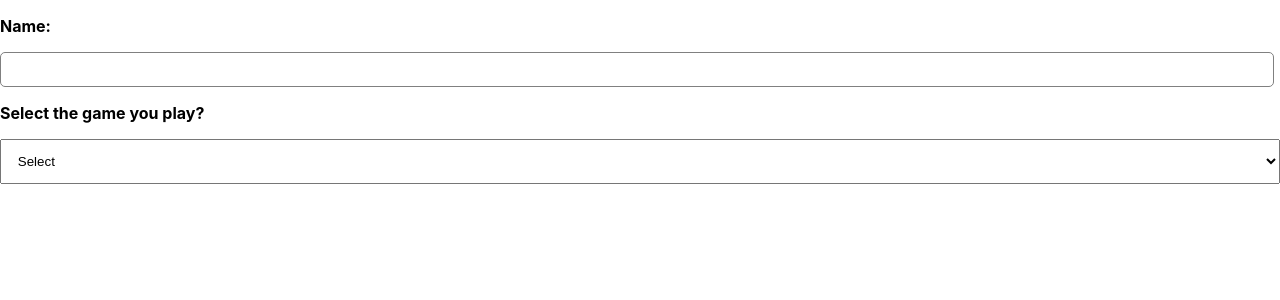
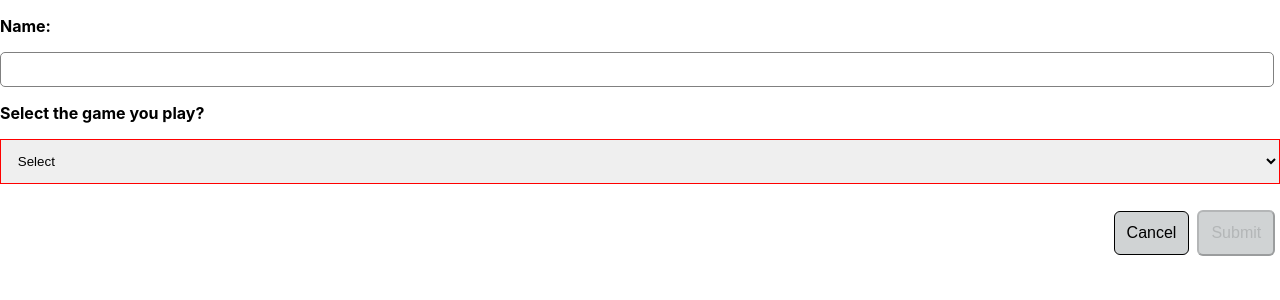
Before and after one commit to Rishabh-success/javascript-client, a React (Create React App) app: page / in a window 1280 px wide. Shown: the top 300 px of the page. Built offline with nearby package versions, Linux system fonts and the light colour scheme.

Commit message:
feat:React - Form Validation

```diff
--- a/package.json
+++ b/package.json
@@ -13,7 +13,8 @@
     "styled-components": "^5.2.1",
     "tslint": "^6.1.3",
     "typescript-tslint-plugin": "^1.0.1",
-    "web-vitals": "^0.2.4"
+    "web-vitals": "^0.2.4",
+    "yup": "^0.32.8"
   },
   "scripts": {
     "start": "react-scripts start",
--- a/src/App.jsx
+++ b/src/App.jsx
@@ -1,8 +1,8 @@
 import React from 'react';
 import { InputDemo } from './pages/InputDemo';
 
-const App = () => (
-  <InputDemo />
-);
-
+function App() {
+  return (<InputDemo />
+  );
+}
 export default App;
--- /dev/null
+++ b/src/components/Button/Button.jsx
@@ -0,0 +1,39 @@
+import React from 'react';
+
+import PropTypes from 'prop-types';
+
+import Button from './style';
+
+function ButtonField(props) {
+  const {
+    color, disabled, style, value, onClick,
+  } = props;
+  return (
+    <>
+      <Button
+        type={value}
+        color={color}
+        disabled={disabled}
+        onClick={onClick}
+        style={style}
+      >
+        {value}
+      </Button>
+    </>
+  );
+}
+ButtonField.defaultProps = {
+  color: '',
+  disabled: false,
+  style: {},
+  onClick: () => {},
+};
+ButtonField.propTypes = {
+  color: PropTypes.string,
+  disabled: PropTypes.bool,
+  style: PropTypes.objectOf(PropTypes.string),
+  value: PropTypes.string.isRequired,
+  onClick: PropTypes.func,
+};
+
+export default ButtonField;
--- /dev/null
+++ b/src/components/Button/index.js
@@ -0,0 +1 @@
+export { default as ButtonField } from './Button';
--- /dev/null
+++ b/src/components/Button/style.js
@@ -0,0 +1,32 @@
+import styled, { css } from 'styled-components';
+
+const Button = styled.button`
+${(props) => props.type === 'Cancel'
+        && css`
+background: #D0D3D4;
+color: black;
+padding: 12px;
+font-size: 16px;
+border-radius: 6px;
+border: 1px solid black;
+margin-left: 87%;
+`};
+${(props) => props.disabled === true && props.type === 'Submit' && css`
+background: #D0D3D4;
+color: #B3B6B7;
+padding: 12px;
+font-size: 16px;
+margin: 10px 2px;
+border-radius: 6px;
+margin-left: 8px;
+`};
+${(props) => props.disabled === false && props.type === 'Submit' && css`
+background: #4CAF50;
+color: white;
+padding: 12px;
+font-size: 16px;
+margin: 4px 2px;
+border-radius: 6px;
+`};
+`;
+export default Button;
--- a/src/components/RadioField/RadioField.jsx
+++ b/src/components/RadioField/RadioField.jsx
@@ -1,29 +1,32 @@
 import React, { Fragment } from 'react';
 import PropTypes from 'prop-types';
-import { Input } from './style';
+import { Input, Err } from './style';
 
 export default function RadioField(props) {
   const {
-    error, onChange, options,
+    errorMsg, onChange, options, onBlur,
   } = props;
   return (
     <>
       { options && options.length && options.map(({ value, label }) => (
         <Fragment key={label}>
-          <Input type="radio" name="sport" value={value} onChange={onChange} error={error} />
+          <Input type="radio" name="sport" value={value} onChange={onChange} error={errorMsg} onBlur={onBlur} />
           { label}
           <br />
         </Fragment>
       ))}
+      <Err>{errorMsg}</Err>
     </>
   );
 }
+RadioField.defaultProps = {
+  errorMsg: '',
+  options: [],
+};
+
 RadioField.propTypes = {
-  error: PropTypes.string,
+  errorMsg: PropTypes.string,
   onChange: PropTypes.func.isRequired,
   options: PropTypes.arrayOf(PropTypes.object),
+  onBlur: PropTypes.func.isRequired,
 };
-RadioField.defaultProps = {
-  error: '',
-  options: [],
-};
--- a/src/components/RadioField/style.js
+++ b/src/components/RadioField/style.js
@@ -2,9 +2,7 @@
 
 const Input = styled.input`
 display: inline;
-${(props) => props.error
-  && css`
-  border: 1px solid red;
-  `};`;
-
-export { Input };
+${(props) => props.error && css`cancel submit border: 1px solid red;`};`;
+const Err = styled.p`
+color: red;`;
+export { Input, Err };
--- a/src/components/SelectField/SelectField.jsx
+++ b/src/components/SelectField/SelectField.jsx
@@ -1,32 +1,35 @@
 import React from 'react';
 import PropTypes from 'prop-types';
-import { Select } from './style';
+import { Select, Err } from './style';
 
 function SelectField(props) {
   const {
-    error, onChange, options, defaultText,
+    error, onChange, options, defaultText, onBlur,
   } = props;
   return (
     <>
-      <Select onChange={onChange} error={error}>
+      <Select onChange={onChange} error={error} onBlur={onBlur}>
         { defaultText && <option>{defaultText}</option>}
         {
           options && options.length
           && options.map(({ value, label }) => <option key={label} value={value}>{label}</option>)
         }
       </Select>
+      <Err>{error}</Err>
     </>
   );
 }
 export default SelectField;
+SelectField.defaultProps = {
+  error: false,
+  options: [],
+  defaultText: 'Select',
+};
+
 SelectField.propTypes = {
-  error: PropTypes.string,
+  error: PropTypes.bool,
   onChange: PropTypes.func.isRequired,
   options: PropTypes.arrayOf(PropTypes.object),
   defaultText: PropTypes.string,
+  onBlur: PropTypes.func.isRequired,
 };
-SelectField.defaultProps = {
-  error: '',
-  options: [],
-  defaultText: 'Select',
-};
--- a/src/components/SelectField/style.js
+++ b/src/components/SelectField/style.js
@@ -3,10 +3,9 @@
 const Select = styled.select`
 width: 100%;
 padding: 1%;
-${(props) => props.error
-  && css`
-  border: 0.1px solid red;
-  `};
+${(props) => props.error && css`border: 0.1px solid red;`};`;
+
+const Err = styled.p`
+color: red;
 `;
-
-export { Select };
+export { Select, Err };
--- a/src/components/TextField/TextField.jsx
+++ b/src/components/TextField/TextField.jsx
@@ -4,27 +4,26 @@
 
 const TextField = (props) => {
   const {
-    value, error, onChange,
+    value, error, onChange, onBlur,
   } = props;
+
   return (
-    <>
-      <Input type="text" value={value} onChange={onChange} />
-      {
-        (error) ? <Error>{error}</Error> : ''
-      }
-    </>
+    <div>
+      <Input type="text" value={value} onChange={onChange} onBlur={onBlur} />
+      <Error>{error}</Error>
+    </div>
   );
+};
+TextField.defaultProps = {
+  error: '',
+  onChange: () => {},
+
 };
 
 TextField.propTypes = {
   value: PropTypes.string.isRequired,
-  // disabled: PropTypes.bool,
   error: PropTypes.string,
   onChange: PropTypes.func,
-};
-TextField.defaultProps = {
-//  disabled: false,
-  error: '',
-  onChange: '',
+  onBlur: PropTypes.string.isRequired,
 };
 export default TextField;
--- a/src/components/index.js
+++ b/src/components/index.js
@@ -2,3 +2,4 @@
 export { SelectField } from './SelectField';
 export { RadioField } from './RadioField';
 export { Slider } from './Slider';
+export { ButtonField } from './Button';
--- a/src/pages/InputDemo/InputDemo.jsx
+++ b/src/pages/InputDemo/InputDemo.jsx
@@ -1,8 +1,18 @@
 import React from 'react';
-import { TextField, SelectField, RadioField } from '../../components';
+import * as yup from 'yup';
+import {
+  TextField, SelectField, RadioField, ButtonField,
+} from '../../components';
 import { selectOptions, options } from '../../config/constants';
 
 class InputDemo extends React.Component {
+    schema = yup.object().shape({
+      name: yup.string().required('Name is a required field').min(3),
+      sport: yup.string().required('Sport is a required field'),
+      cricket: yup.string().when('sport', { is: 'cricket', then: yup.string().required('What you do is a required field') }),
+      football: yup.string().when('sport', { is: 'football', then: yup.string().required('What you do is a required field') }),
+    });
+
     constructor(props) {
       super(props);
       this.state = {
@@ -10,23 +20,28 @@
         sport: '',
         cricket: '',
         football: '',
+        touched: {
+          name: false,
+          sport: false,
+          cricket: false,
+          football: false,
+        },
       };
     }
 
     handleNameChange = (e) => {
       this.setState({ name: e.target.value }, () => {
-    console.log(this.state);
       });
     }
 
     handleSportChange = ({ target: { value } }) => {
       this.setState({ sport: value === 'Select' ? '' : value });
-  return value === 'cricket' ? this.setState({ football: '' }) : this.setState({ cricket: '' }, () => console.log(this.state));
+      return value === 'cricket' ? this.setState({ football: '' }) : this.setState({ cricket: '' });
     }
 
     handlePositionChange = (e) => {
       const { sport } = this.state;
-  return sport === 'cricket' ? this.setState({ cricket: e.target.value }, () => console.log(this.state)) : this.setState({ football: e.target.value }, () => console.log(this.state));
+      return sport === 'cricket' ? this.setState({ cricket: e.target.value }) : this.setState({ football: e.target.value });
     }
 
     RadioOption = () => {
@@ -34,19 +49,51 @@
       return options[sport];
     };
 
+    getError = (field) => {
+      const { touched } = this.state;
+      if (touched[field] && this.hasErrors()) {
+        try {
+          this.schema.validateSyncAt(field, this.state);
+        } catch (err) {
+          return err.message;
+        }
+      }
+      return true;
+    };
+
+    hasErrors = () => {
+      try {
+        this.schema.validateSync(this.state);
+      } catch (err) {
+        return true;
+      }
+      return false;
+    }
+
+    isTouched = (field) => {
+      const { touched } = this.state;
+      this.setState({
+        touched: {
+          ...touched,
+          [field]: true,
+        },
+      });
+    }
+
     render() {
-      const { sport, name } = this.state;
+      const { sport } = this.state;
       return (
         <>
           <div>
             <p><b>Name:</b></p>
-            <TextField error="" onChange={this.handleNameChange} value={name} />
+            <TextField error={this.getError('name')} onChange={this.handleNameChange} onBlur={() => this.isTouched('name')} />
             <p><b>Select the game you play?</b></p>
             <SelectField
-              error=""
+              error={this.getError('sport')}
               onChange={this.handleSportChange}
               options={selectOptions}
               defaultText="Select"
+              onBlur={() => this.isTouched('sport')}
             />
             <div>
               {
@@ -55,13 +102,18 @@
                     <>
                       <p><b>What you do?</b></p>
                       <RadioField
-                        error=""
+                        error={this.getError(sport)}
                         options={this.RadioOption()}
                         onChange={this.handlePositionChange}
+                        onBlur={() => this.isTouched(sport)}
                       />
                     </>
                   )
               }
+            </div>
+            <div>
+              <ButtonField value="Cancel" />
+              <ButtonField value="Submit" disabled={this.hasErrors()} />
             </div>
           </div>
         </>
```
Lines whose indentation alone changed are shown as unchanged.
